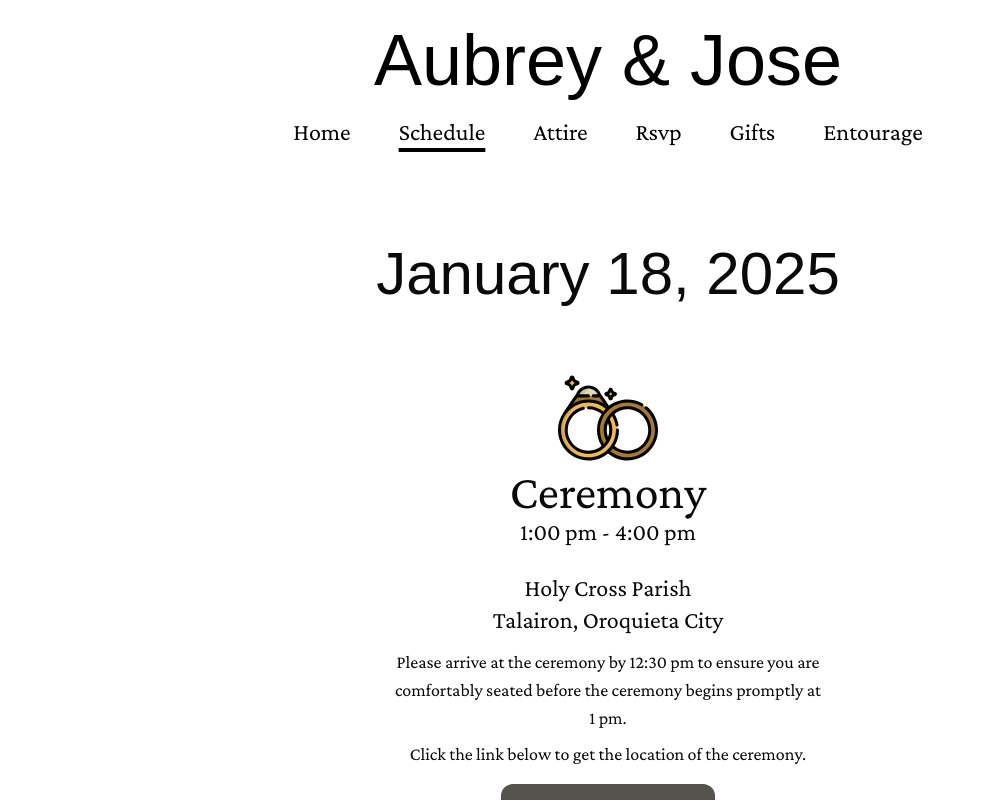
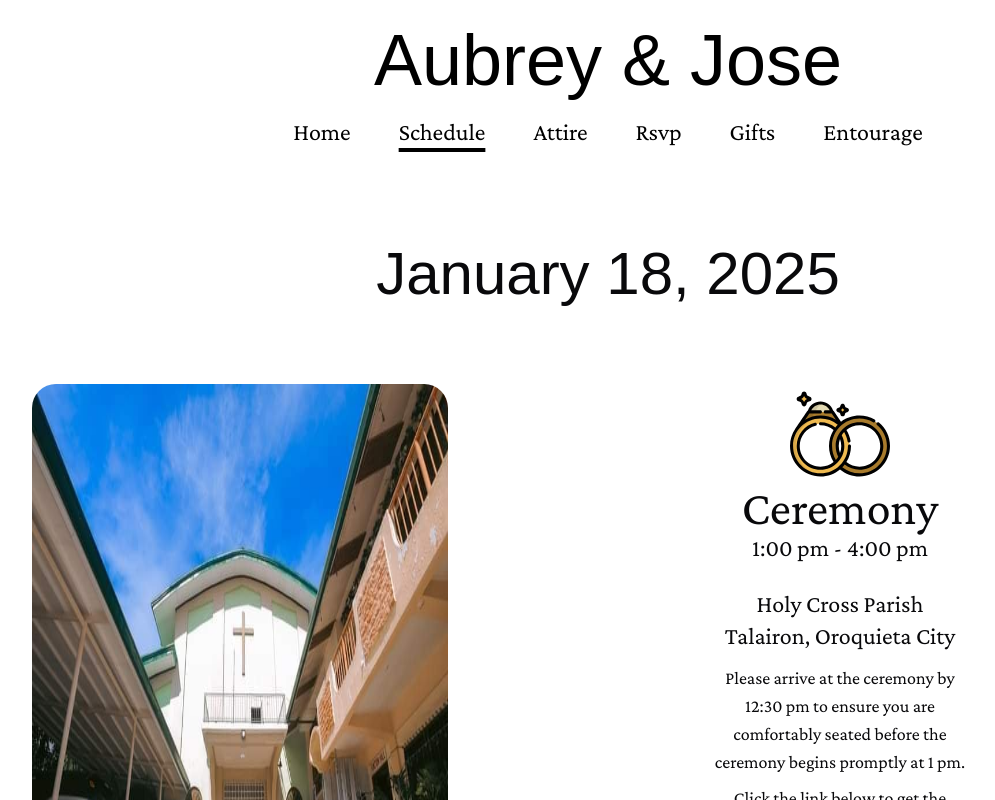
Before and after one commit to sciyon/Aubrey-Jose, a Next.js app: page /schedule in a window 1280 px wide. Shown: the top 800 px of the page, without its empty margins (32-1027 px from the left). Built offline with nearby package versions, Linux system fonts and the light colour scheme; a web font is replaced by a local one.

Commit message:
footer fix

```diff
--- a/app/(root)/rsvp/page.tsx
+++ b/app/(root)/rsvp/page.tsx
@@ -237,5 +237,4 @@ const RSVP = () => {
   )
 }
 
-
 export default RSVP;
--- a/app/(root)/schedule/page.tsx
+++ b/app/(root)/schedule/page.tsx
@@ -6,7 +6,15 @@ const page = () => {
     <div className='flex flex-col items-center'>
       <h1 className={`${homeMadeApple.className} lg:text-6xl text-3xl lg:mt-14 lg:mb-16 mt-5 mb-3 pt-10`}><span className='hidden lg:text-6xl'>Saturday,</span> January 18, 2025</h1>
       <span className={`${homeMadeApple.className} lg:hidden text-3xl mb-5`}>Saturday,</span>
-
+      <div className="flex lg:flex-row flex-col p-4 w-full">
+        <Image
+          src='/church.jpg' // Path to your SVG file
+          alt='wedding cake'
+          width={500} // Set the desired width
+          height={400} // Set the desired height
+          className='rounded-3xl w-1/3 ml-12'
+        />
+        <div className="flex flex-col items-center justify-center w-full">
           <Image
             src='/rings.svg' // Path to your SVG file
             alt='wedding cake'
@@ -27,6 +35,9 @@ const page = () => {
           <a href='https://maps.app.goo.gl/LfH5rezAFJjQfdgbA' target='_blank' rel='noopener noreferrer'>
             <button className='bg-brown text-white text-xl w-fit h-12 py-2 px-4 rounded-xl mb-12 hover:bg-lightbrown'>Ceremony Location</button>
           </a>
+        </div>
+      </div>
+
 
       <Image
         src='/cake.svg' // Path to your SVG file
--- a/components/footer.tsx
+++ b/components/footer.tsx
@@ -1,4 +1,4 @@
-import { FaFacebook, FaFacebookMessenger } from "react-icons/fa6";
+import { FaFacebook } from "react-icons/fa6";
 import { FaLinkedin } from "react-icons/fa";
 import React from 'react'
 import Link from "next/link";
```
Also changed, not shown: public/church.jpg (added), public/costa.jpg (added). Lines whose indentation alone changed are shown as unchanged.
